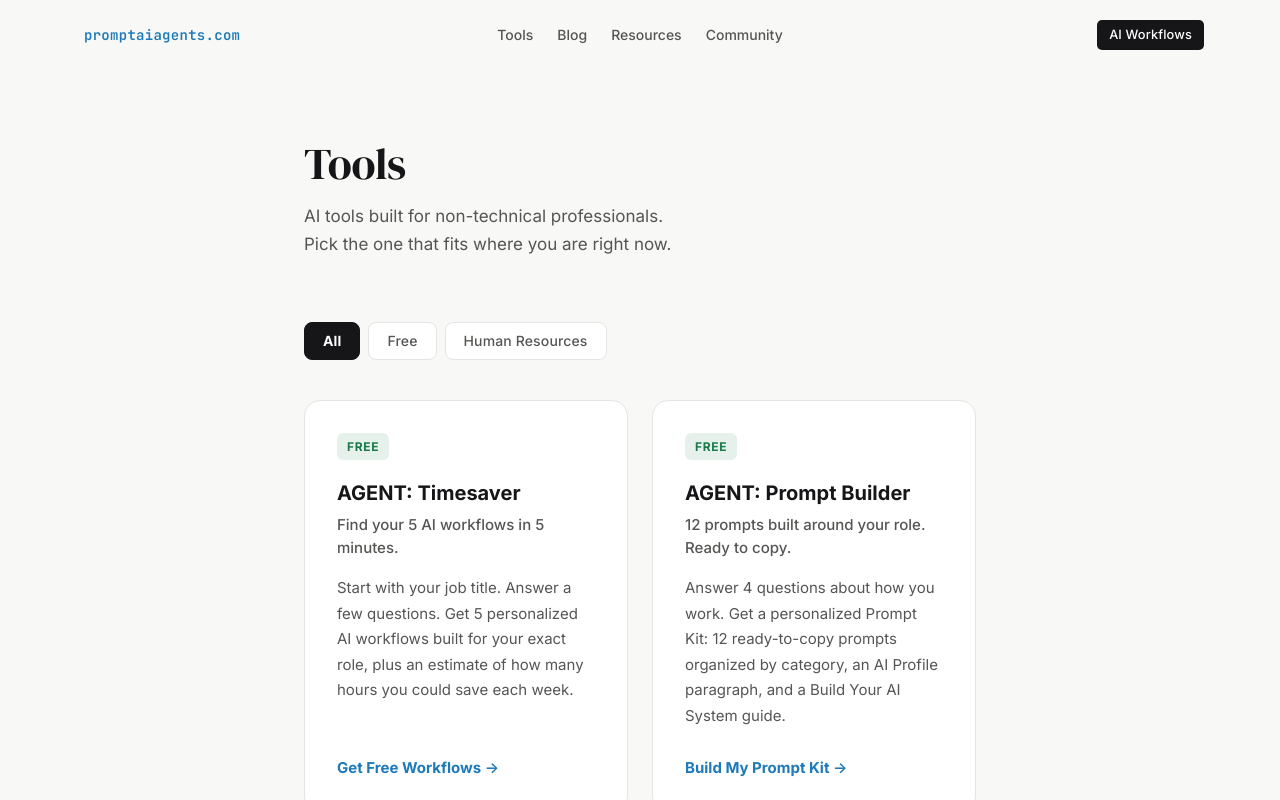
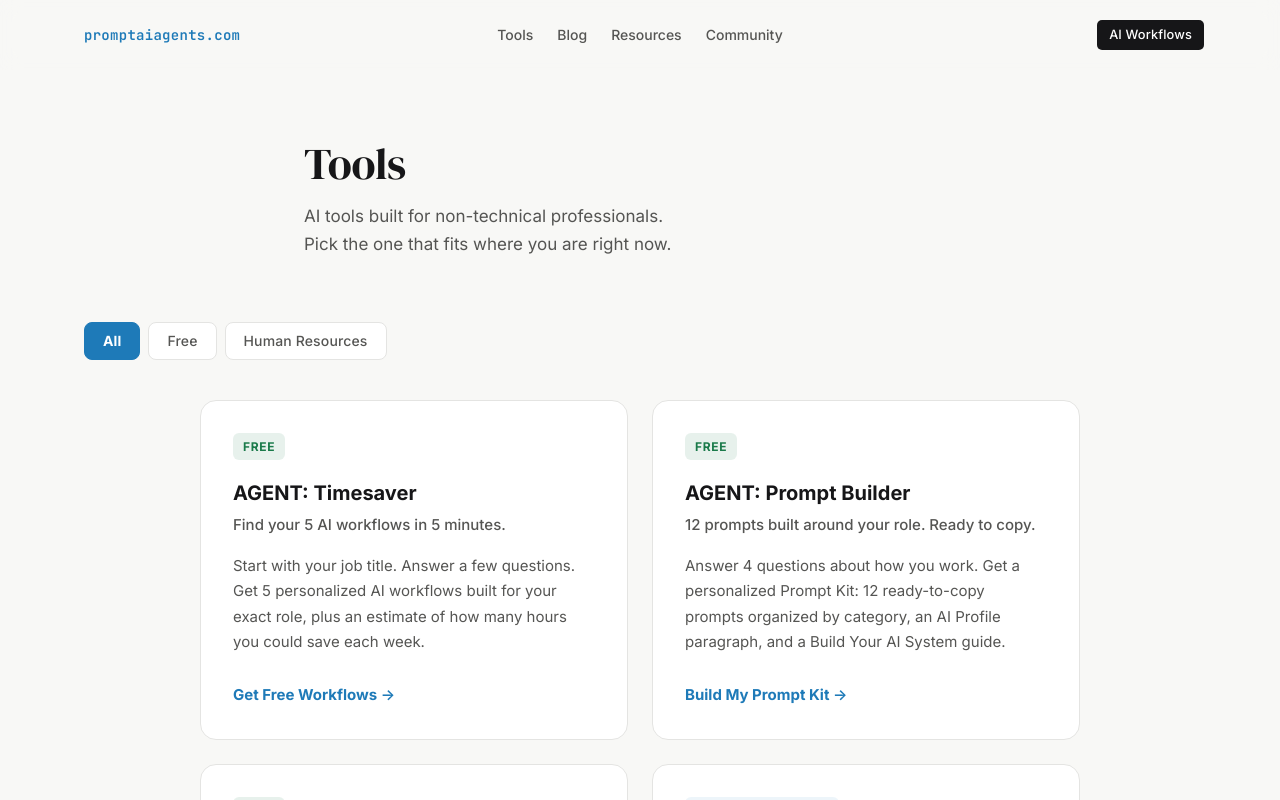
Before and after one commit to coolcalvin457-tech/agent-timesaver-nextjs, a Next.js app: page /tools in a window 1280 px wide. Shown: the top 800 px of the page. Built offline with nearby package versions, Linux system fonts and the light colour scheme.

Commit message:
Restore full-width card grid, constrain filter tabs to match page header alignment

```diff
--- a/app/tools/page.tsx
+++ b/app/tools/page.tsx
@@ -98,7 +98,7 @@ export default function ToolsPage() {
         </div>
 
         {/* Tools list with filter tabs */}
-        <div className="container-narrow">
+        <div className="container">
           <ToolsList tools={tools} />
 
           {/* More tools placeholder */}
--- a/components/ToolsList.tsx
+++ b/components/ToolsList.tsx
@@ -34,6 +34,7 @@ export default function ToolsList({ tools }: { tools: Tool[] }) {
           gap: "8px",
           marginBottom: "40px",
           flexWrap: "wrap",
+          maxWidth: "720px",
         }}
       >
         {FILTERS.map((filter) => {
@@ -46,9 +47,9 @@ export default function ToolsList({ tools }: { tools: Tool[] }) {
                 padding: "8px 18px",
                 borderRadius: "8px",
                 border: isActive
-                  ? "1px solid var(--dark)"
+                  ? "1px solid var(--cta)"
                   : "1px solid var(--border)",
-                background: isActive ? "var(--dark)" : "var(--surface)",
+                background: isActive ? "var(--cta)" : "var(--surface)",
                 color: isActive ? "#ffffff" : "var(--text-secondary)",
                 fontSize: "0.875rem",
                 fontWeight: isActive ? 600 : 500,
```
